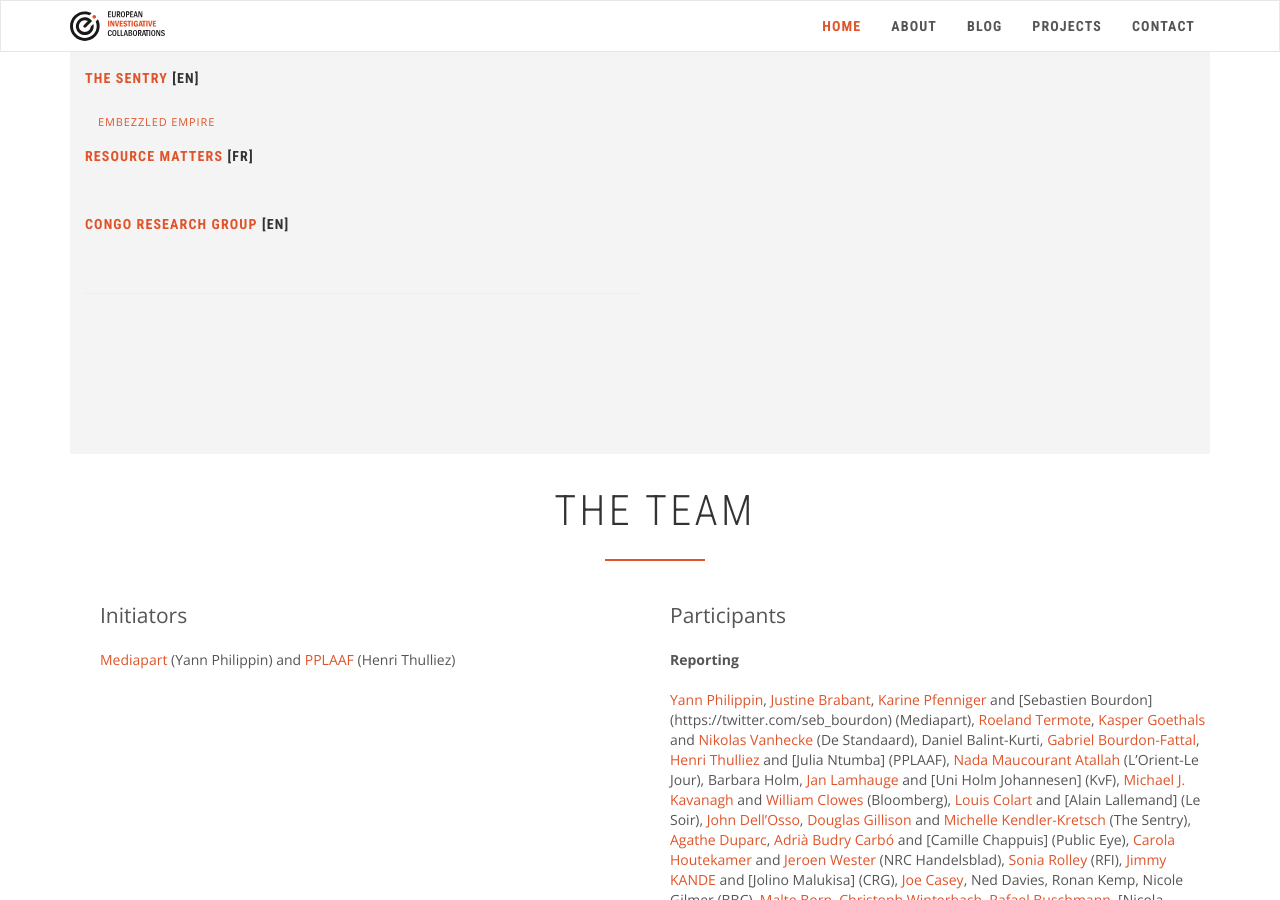
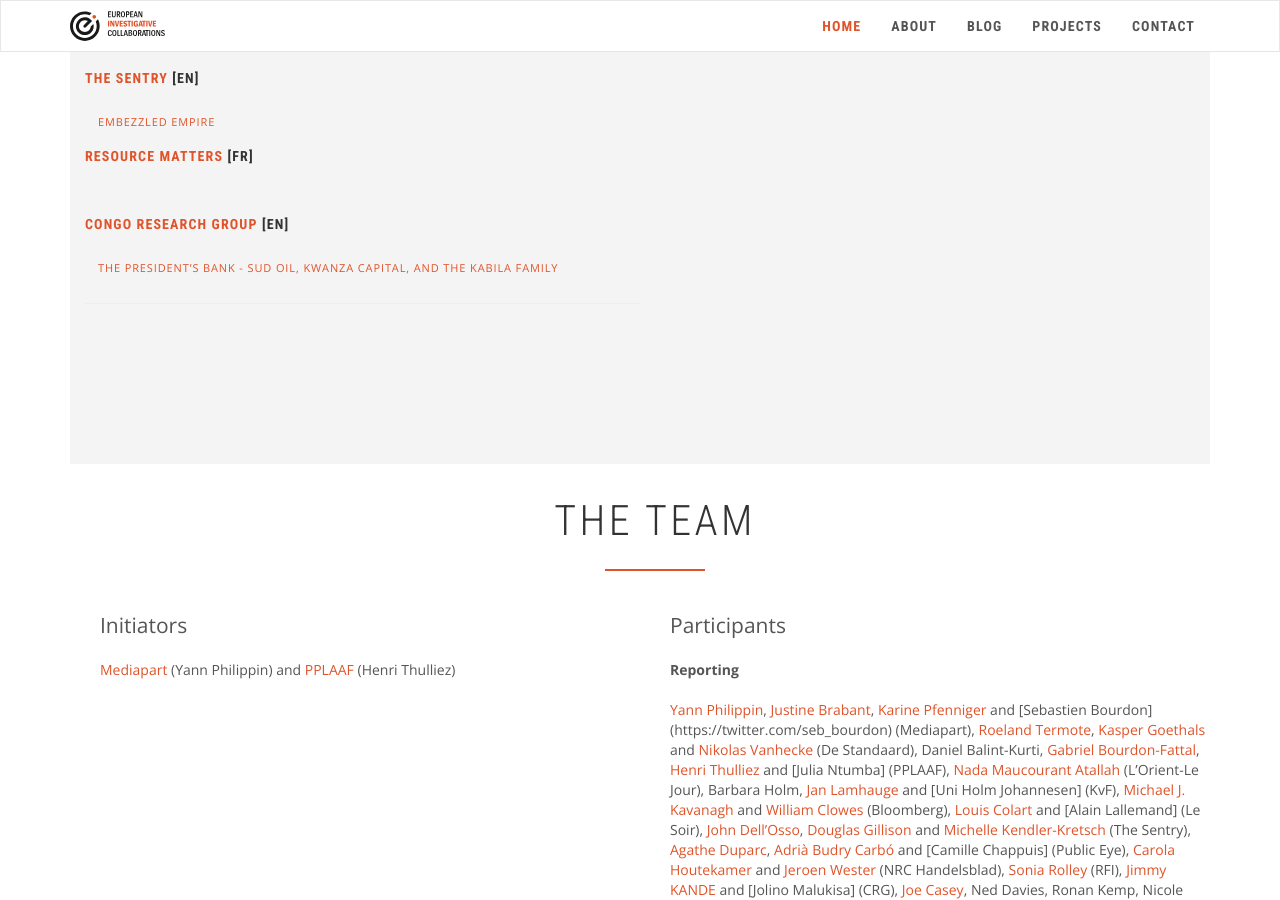
Before and after one commit to eic-network/eic-incubator.github.io, a Jekyll site: the page built from _projects/congo-holdup.md, in a window 1280 px wide and 900 px high, scrolled down 3179 px. Built offline with Jekyll 4.4.1, drawn with Linux system fonts in a browser that asks for light colours; nearby versions of some CDN libraries.

Commit message:
Update congo-holdup.md

```diff
--- a/_projects/congo-holdup.md
+++ b/_projects/congo-holdup.md
@@ -181,8 +181,8 @@ publications:
   url: https://resourcematters.org/
 - lang: "[EN]"
   links:
-  - name:
-    url:
+  - name: THE PRESIDENT’S BANK - SUD OIL, KWANZA CAPITAL, AND THE KABILA FAMILY
+    url: https://congoresearchgroup.org/the-presidents-banksud-oil-kwanza-capital-and-the-kabila-family/
   name: Congo Research Group
   url: http://congoresearchgroup.org/
 team_initiators: |-
```
